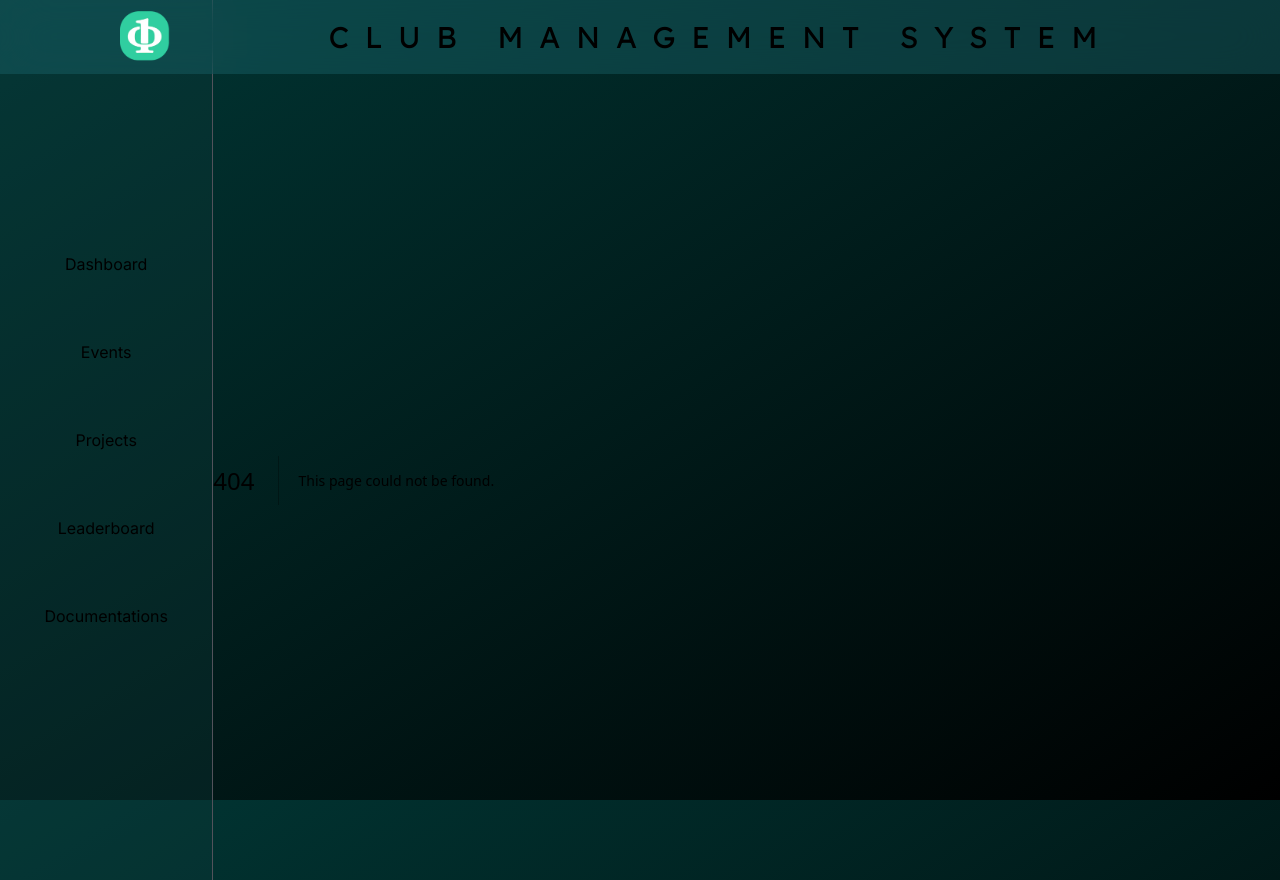
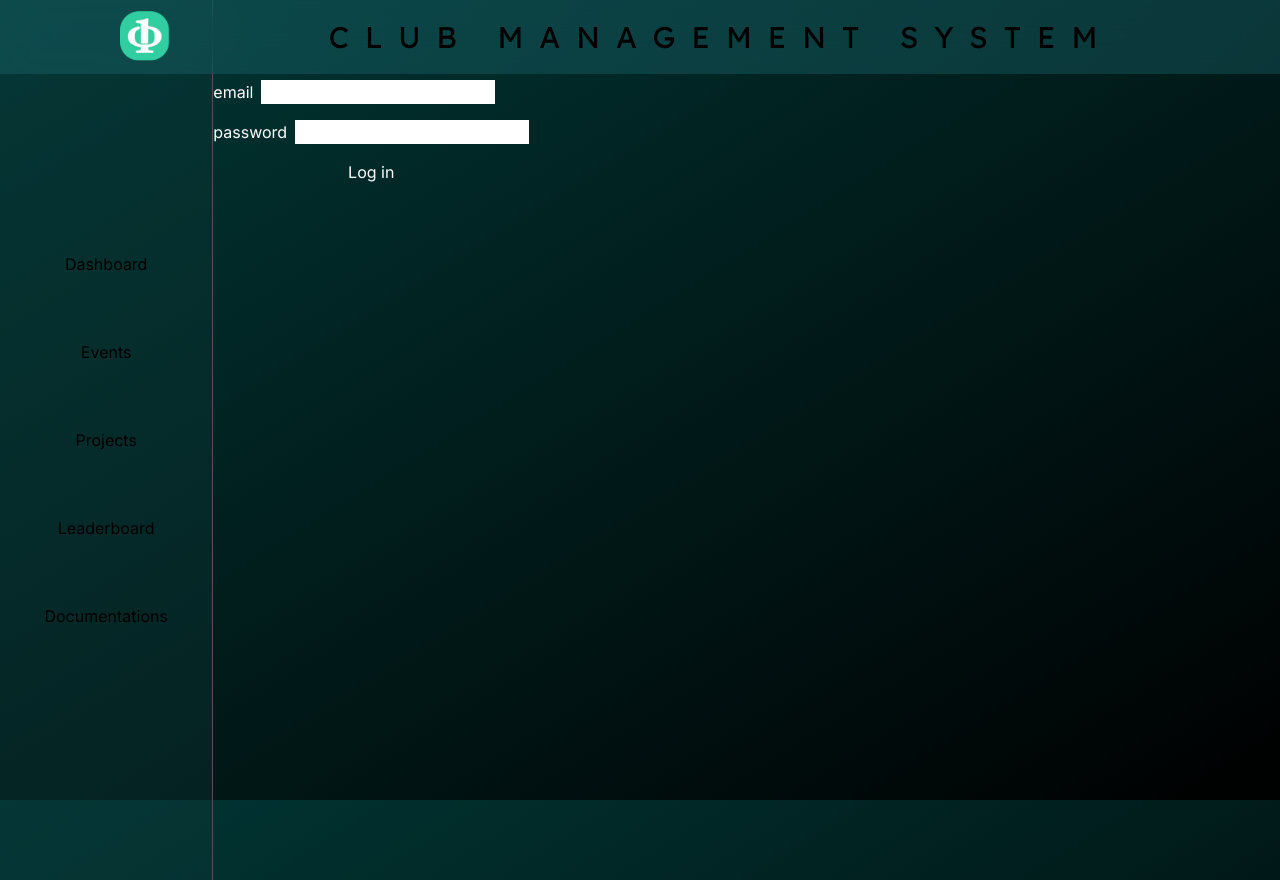
Before and after one commit to ComputerSocietyVITC/club-management-system, a Next.js app: page /auth/login in a window 1280 px wide. Before the commit this address had no page. Built offline with nearby package versions, Linux system fonts and the light colour scheme; no server answers.

Commit message:
Add login

```diff
--- /dev/null
+++ b/src/app/auth/login/page.tsx
@@ -0,0 +1,53 @@
+"use client";
+
+import { supabase } from "@/server/supabase";
+import { useState } from "react";
+
+export default function Login() {
+  const [email, setEmail] = useState("");
+  const [password, setPassword] = useState("");
+
+  const handleSubmit = async (e: React.FormEvent) => {
+    e.preventDefault();
+    try {
+      const { data, error } = await supabase.auth.signInWithPassword({
+        email: email,
+        password: password,
+      });
+
+      if (error) throw error;
+
+      alert("User Logged in successfully");
+    } catch (error) {
+      console.error("Error signing up:", error);
+      alert("Error Logging in up");
+    }
+  };
+
+  // TODO: Actually make the login form look good
+  return (
+    <form onSubmit={handleSubmit} className="flex flex-col text-white gap-4">
+      <div className="flex gap-2">
+        <label htmlFor="email">email</label>
+        <input
+          name="email"
+          type="email"
+          value={email}
+          onChange={(e) => setEmail(e.target.value)}
+          className="text-black"
+        />
+      </div>
+      <div className="flex gap-2">
+        <label htmlFor="password">password</label>
+        <input
+          name="password"
+          type="password"
+          value={password}
+          onChange={(e) => setPassword(e.target.value)}
+          className="text-black"
+        />
+      </div>
+      <button type="submit">Log in</button>
+    </form>
+  );
+}
```
